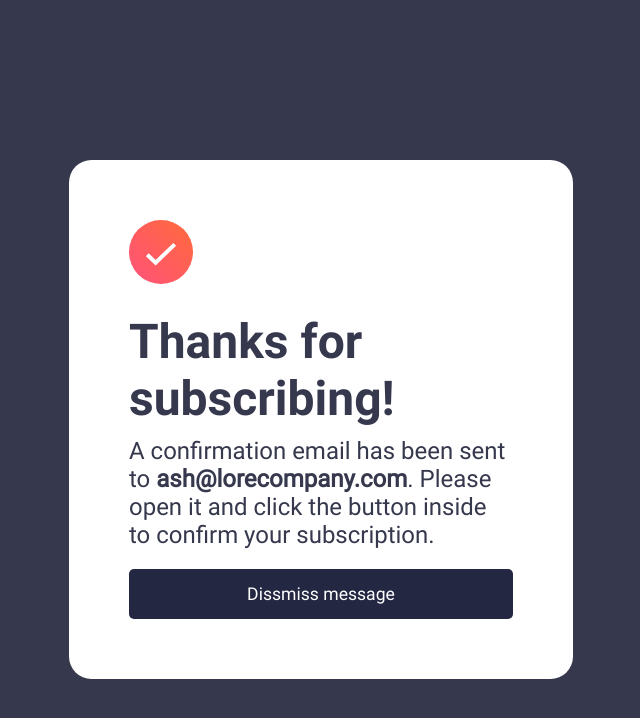
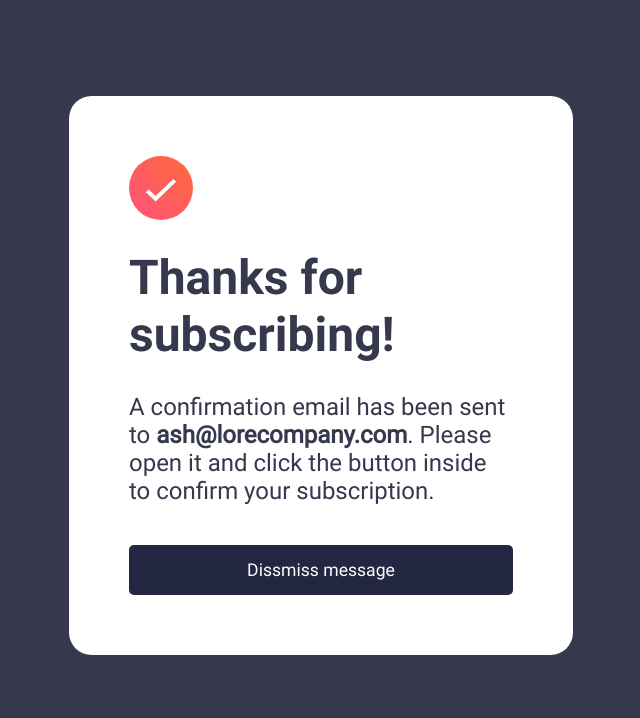
Before and after one commit to Michuxx/Challenge1, a React (Create React App) app in the folder challenge1/: page /successedApp in a window 1280 px wide. Shown: the top 718 px of the page, without its empty margins (319-959 px from the left). Built offline with nearby package versions, Linux system fonts and the light colour scheme.

Commit message:
some fixes

```diff
--- a/challenge1/src/SuccessedApp-Style.css
+++ b/challenge1/src/SuccessedApp-Style.css
@@ -18,7 +18,7 @@
     border-radius: 22.5px;
     padding: 60px;
     width: 30vw;
-    margin-top: 10rem;
+    margin-top: 6rem;
 
   }
 
@@ -30,7 +30,7 @@
   }
 
   .TopicTextPanel{
-    padding-bottom: 10px;
+    padding-bottom: 30px;
   }
 
   .InfoTextPanel span{
@@ -41,7 +41,7 @@
   }
 
   .InfoTextPanel{
-    padding-bottom: 20px;
+    padding-bottom: 40px;
   }
 
   .SuccessedPanel-image{
```
